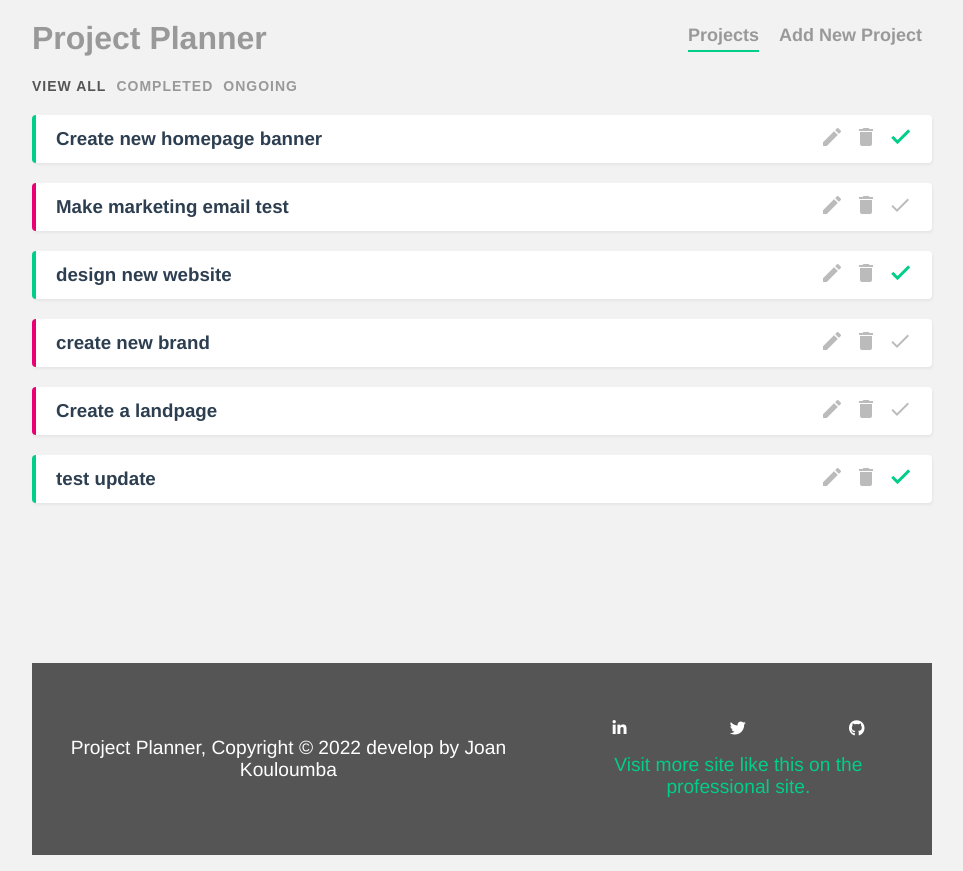
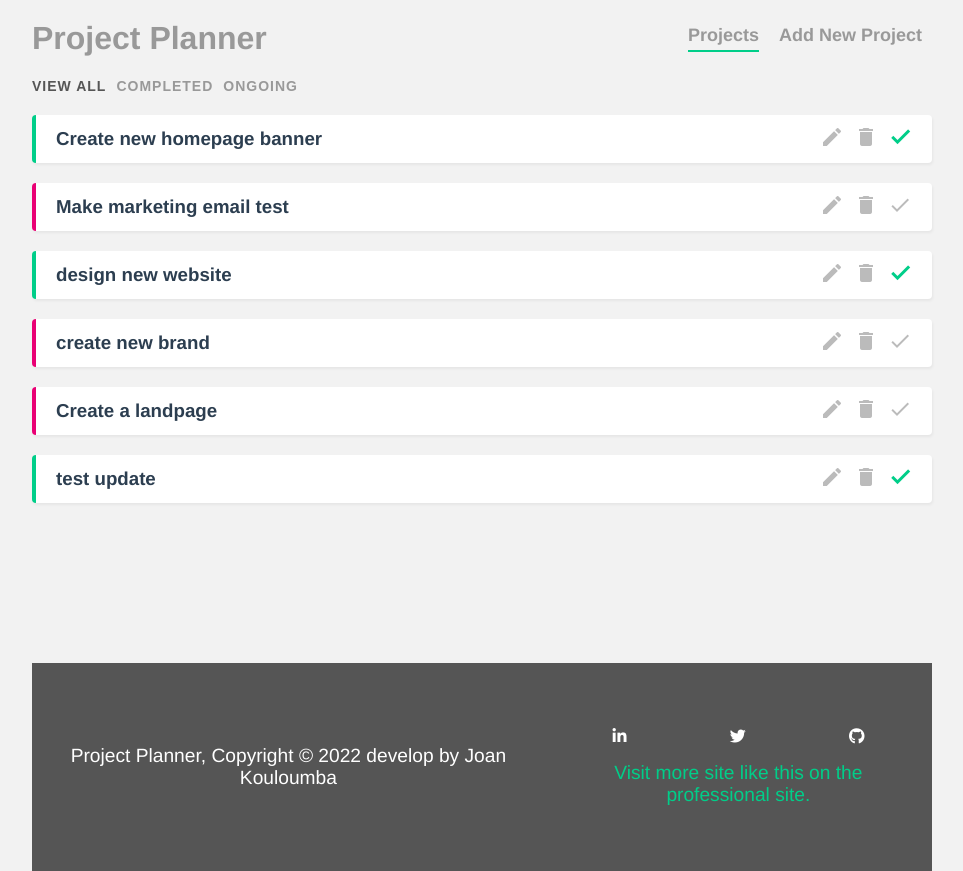
Before and after one commit to jokoul/project-32-Project-planner, a Vue app: page / in a window 1280 px wide. Shown: the whole page, without its empty margins (158-1121 px from the left). Built offline with nearby package versions, Linux system fonts and the light colour scheme; data requests are answered from the project's data file.

Commit message:
make it better

```diff
--- a/src/components/FooterComp.vue
+++ b/src/components/FooterComp.vue
@@ -38,7 +38,7 @@ export default {};
 <style>
 /*FOOTER STYLE */
 .footer {
-  height: 12rem;
+  height: 13rem;
   width: 100%;
   display: flex;
   justify-content: space-between;
```
